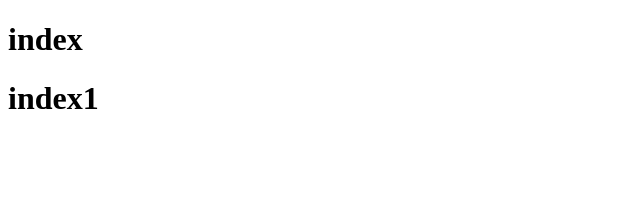
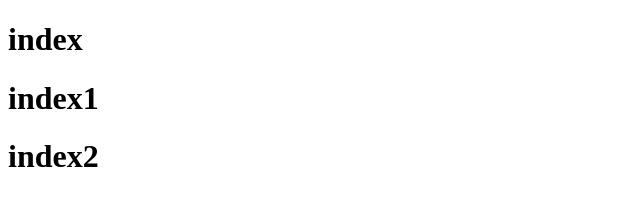
Before and after one commit to Safahmed970/s, a plain HTML site: page index.html in a window 1280 px wide. Shown: the whole page, without its empty margins (0-640 px from the left). Drawn offline with Linux system fonts and the light colour scheme.

Commit message:
add index2

```diff
--- a/index.html
+++ b/index.html
@@ -9,5 +9,6 @@
 <body>
     <h1>index</h1>
     <h1>index1</h1>
+    <h1>index2</h1>
 </body>
 </html>
```
